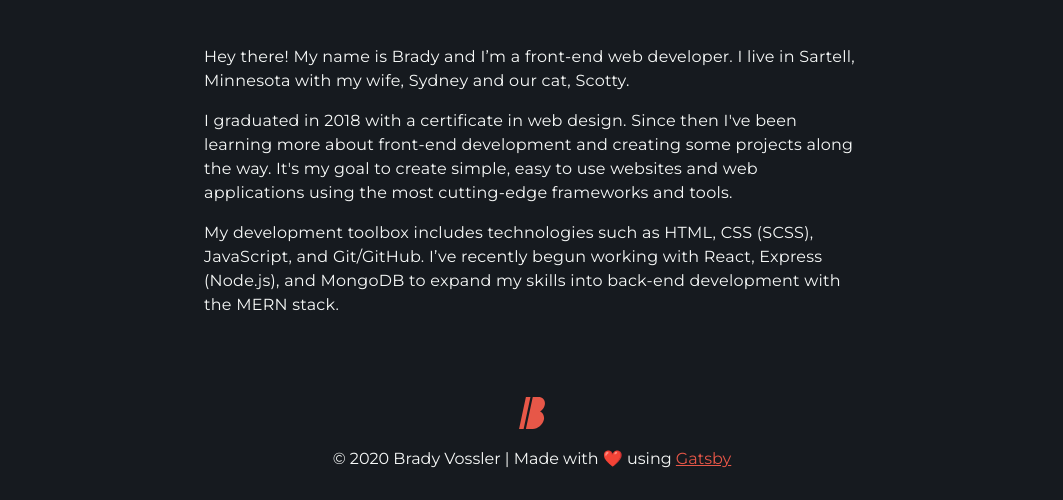
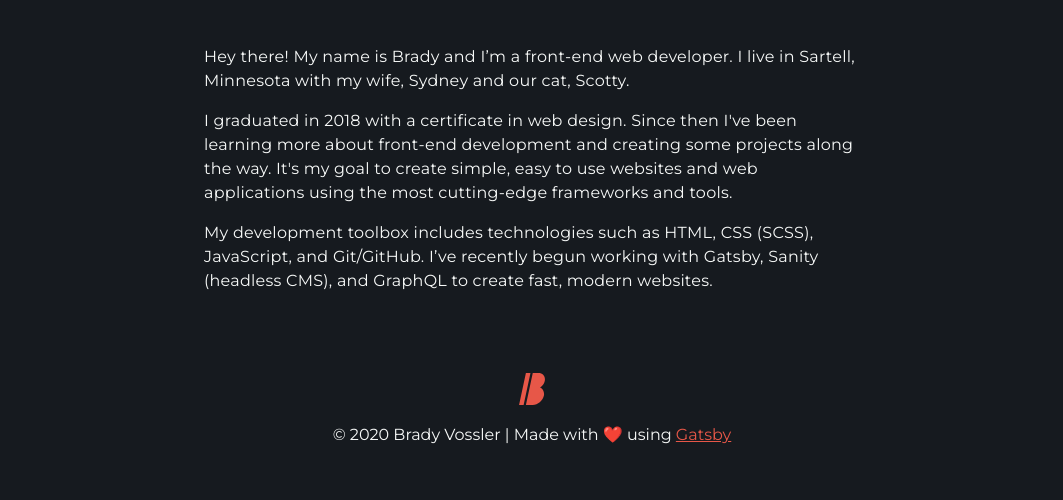
Before and after one commit to vosslerbr/gatsby-portfolio, a Gatsby site: page /about in a window 1280 px wide. Shown: the part 549-1049 px from the top of the page, without its empty margins (108-1171 px from the left). After the commit the page ends 1025 px from the top, so only its background shows below. Built offline with nearby package versions, Linux system fonts and the light colour scheme; Gatsby itself is replaced by a stand-in of ours.

Commit message:
Update bio.js

```diff
--- a/src/components/bio.js
+++ b/src/components/bio.js
@@ -27,9 +27,7 @@ export default function Bio() {
 
       <p>
         My development toolbox includes technologies such as HTML, CSS (SCSS),
-        JavaScript, and Git/GitHub. I’ve recently begun working with React,
-        Express (Node.js), and MongoDB to expand my skills into back-end
-        development with the MERN stack.
+        JavaScript, and Git/GitHub. I’ve recently begun working with Gatsby, Sanity (headless CMS), and GraphQL to create fast, modern websites.
       </p>
     </BioContainerStyles>
   )
```
